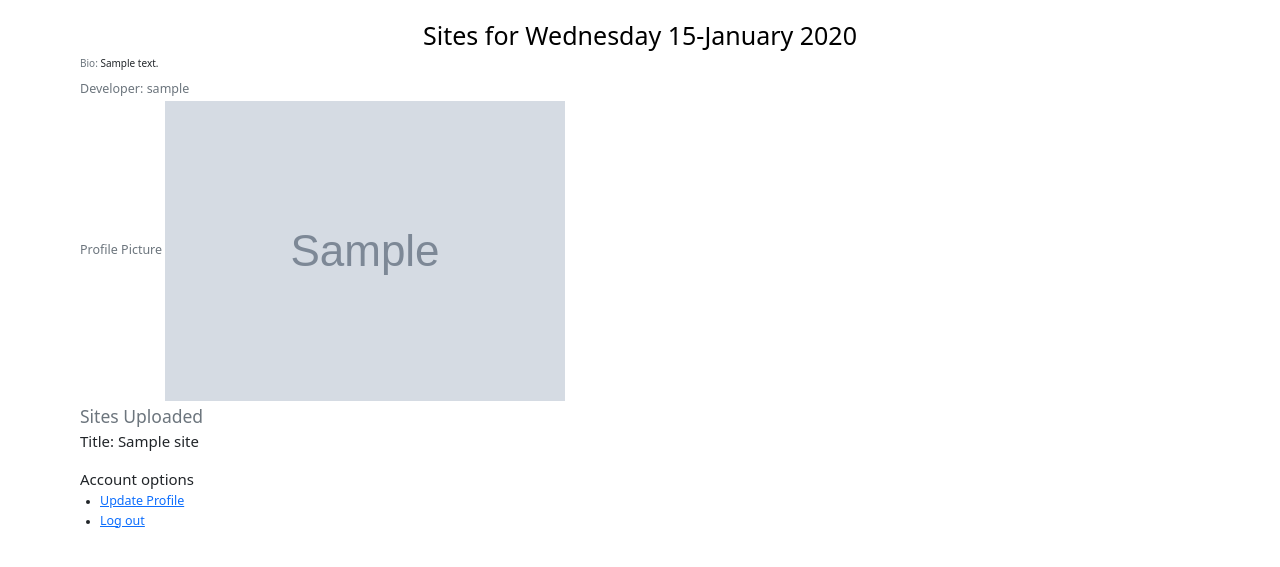
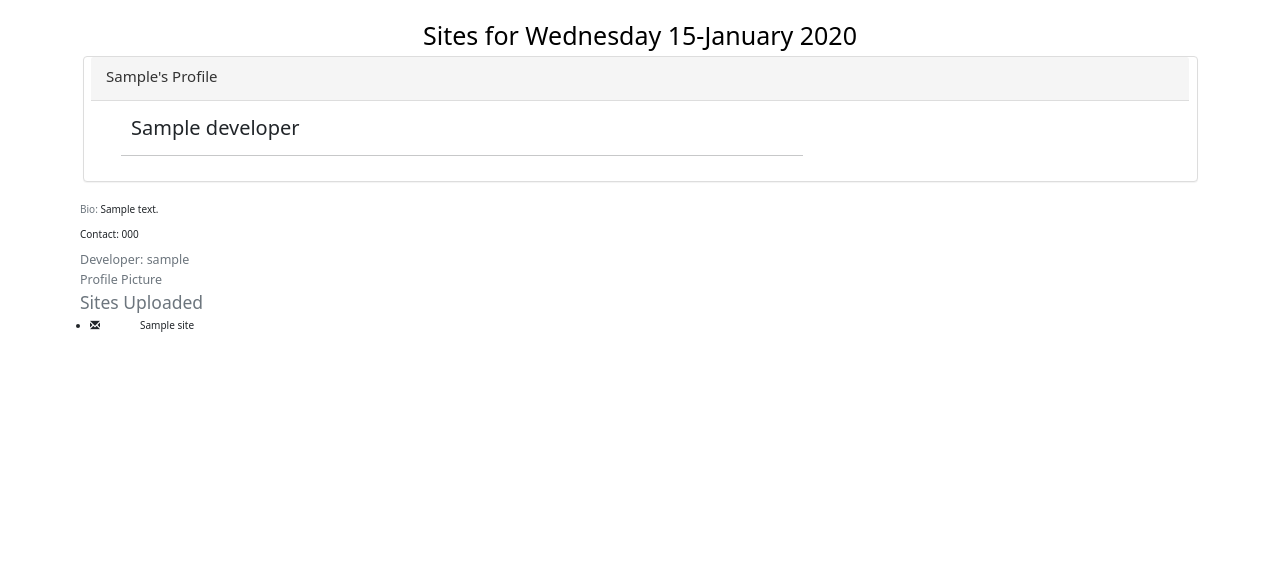
Before and after one commit to brayokenya/Awwwards, a Django app: template websites/templates/my-profile.html in a window 1280 px wide. Shown: the part 97-664 px from the top of the page. Run offline with Django 3.2, Linux system fonts and the light colour scheme; a user stored in the database is signed in; tables that the repository leaves empty hold one stand-in row (values such as "Sample post"); the template is opened without the code that fills it: values that come from a table or form of the project are taken from there, most other values are stand-ins (such as "Sample title", 1, 10 or a date in 2020); grey boxes marked "Sample" are stand-in pictures; some libraries are stand-ins or nearby versions.

Commit message:
updated profile page

```diff
--- a/websites/templates/my-profile.html
+++ b/websites/templates/my-profile.html
@@ -1,33 +1,56 @@
 {%extends 'all-sites/base.html'%} {% block content %} {{block.super}}
 
 <div class="container home-pg">
-    {% for site_item in site %}
+
 
     <div class="row">
 
         <div class="col-xs-1"></div>
         <div class="col-xs-4">
+            {% include 'partials/_alerts.html' %}
+            <div class="container">
+    <div class="row">
+        <div class="panel panel-default">
+            <div class="panel-heading">
+                <h4>{{request.user.first_name}}'s Profile</h4>
+            </div>
+            <div class="panel-body">
 
-            <p> <span class="text-muted">Bio: </span>{{user_bio}}</p>
-            <h5 class="text-muted">Developer: <span class="bolden">{{site_item.developer}}</span></h5>
-            <h5 class="text-muted">Profile Picture <img src="{{profile_pic.url}}"></h5>
-            <h3 class="text-muted">Sites Uploaded</h3>
-            <h4> Title: {{site_item.title}}</h4>
-        </div>
-        <div class="col-xs-4">
-            <br>
-            <h4 class="bolden">Account options</h4>
-            <ul>
-                <li>
-                    <h5><a href="{%url 'create-profile'%}">Update Profile</a></h5>
-                </li>
+                <div class="col-md-8 col-xs-12 col-sm-6 col-lg-8">
+                    <div class="container">
+                        <h2>{{site_item.developer}}</h2>
+
+                    </div>
+                    <hr>
 
 
-                <li>
-                    <h5><a href="/logout">Log out</a></h5>
-                </li>
-            </ul>
+                </div>
+            </div>
         </div>
     </div>
 </div>
-{%endfor%} {% endblock %}
+            <p> <span class="text-muted">Bio: </span>{{user_profile.bio}}</p>
+            <p class="card-text">Contact: {{user_profile.phone_number}}</p>
+            <h5 class="text-muted">Developer: <span class="bolden">{{request.user}}</span></h5>
+            <h5 class="text-muted">Profile Picture <img src="{{user_profile.profile_pic.url}}"></h5>
+            <h3 class="text-muted">Sites Uploaded</h3>
+
+
+            <ul class="container details">
+
+                        {% for site_item in site %}
+                        <li>
+                            <p><span class="glyphicon glyphicon-envelope one" style="width:50px;"></span>{{site_item.title}}</p>
+
+                        </li>
+                        {%endfor%}
+            </ul>
+
+
+
+        </div>
+    </div>
+</div>
+
+
+{% endblock %}
```
